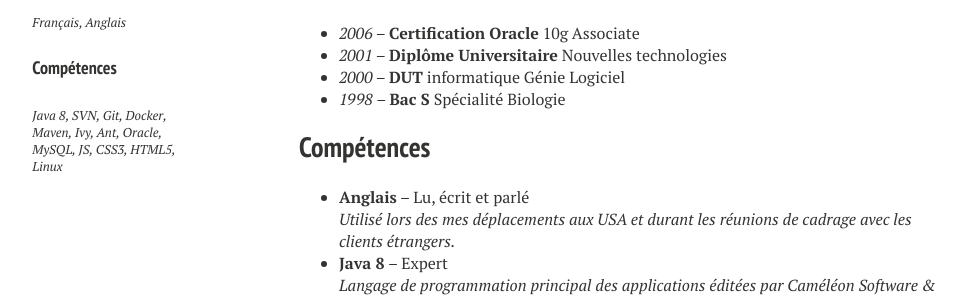
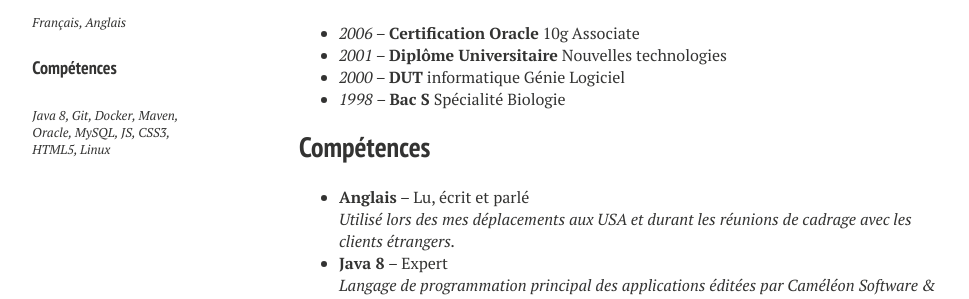
Before and after one commit to Marthym/marthym.github.io, a Jekyll site: the page built from about/index.md, in a window 1280 px wide. Shown: the part 584-883 px from the top of the page, without its empty margins (21-990 px from the left). Built offline with Jekyll 4.4.1, drawn with Linux system fonts in a browser that asks for light colours; nearby versions of some CDN libraries.

Commit message:
feat(data): Update authors page

```diff
--- a/_data/authors.yml
+++ b/_data/authors.yml
@@ -12,7 +12,7 @@ fcombes:
   github: Marthym
   stackoverflow: 3710542/marthym
   languages: [Français, Anglais]
-  skills: [Java 8, SVN, Git, Docker, Maven, Ivy, Ant, Oracle, MySQL, JS, CSS3, HTML5, Linux]
+  skills: [Java 8, Git, Docker, Maven, Oracle, MySQL, JS, CSS3, HTML5, Linux]
 
 cornelius_fiddlebone:
   name: Cornelius Fiddlebone
```
